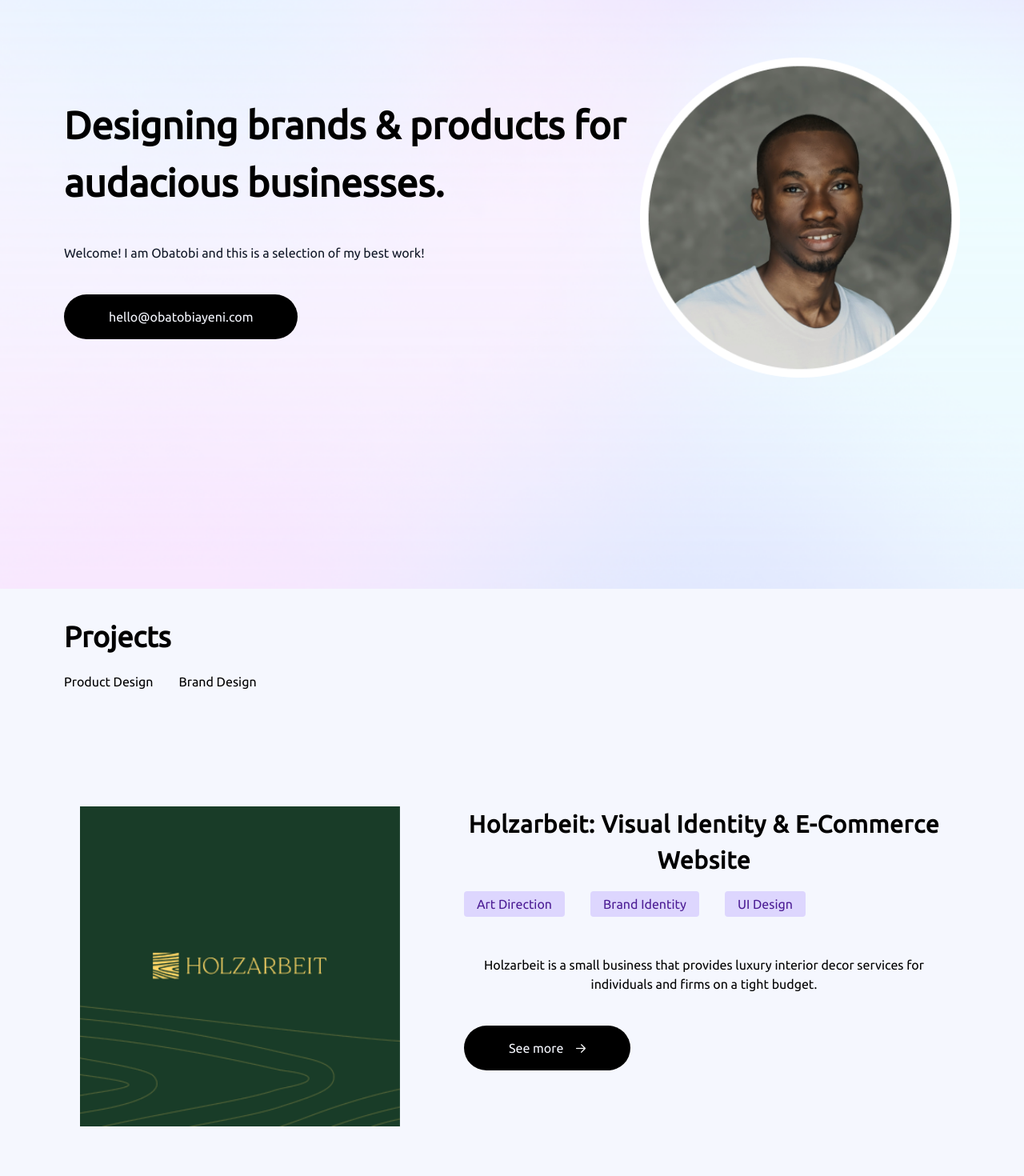
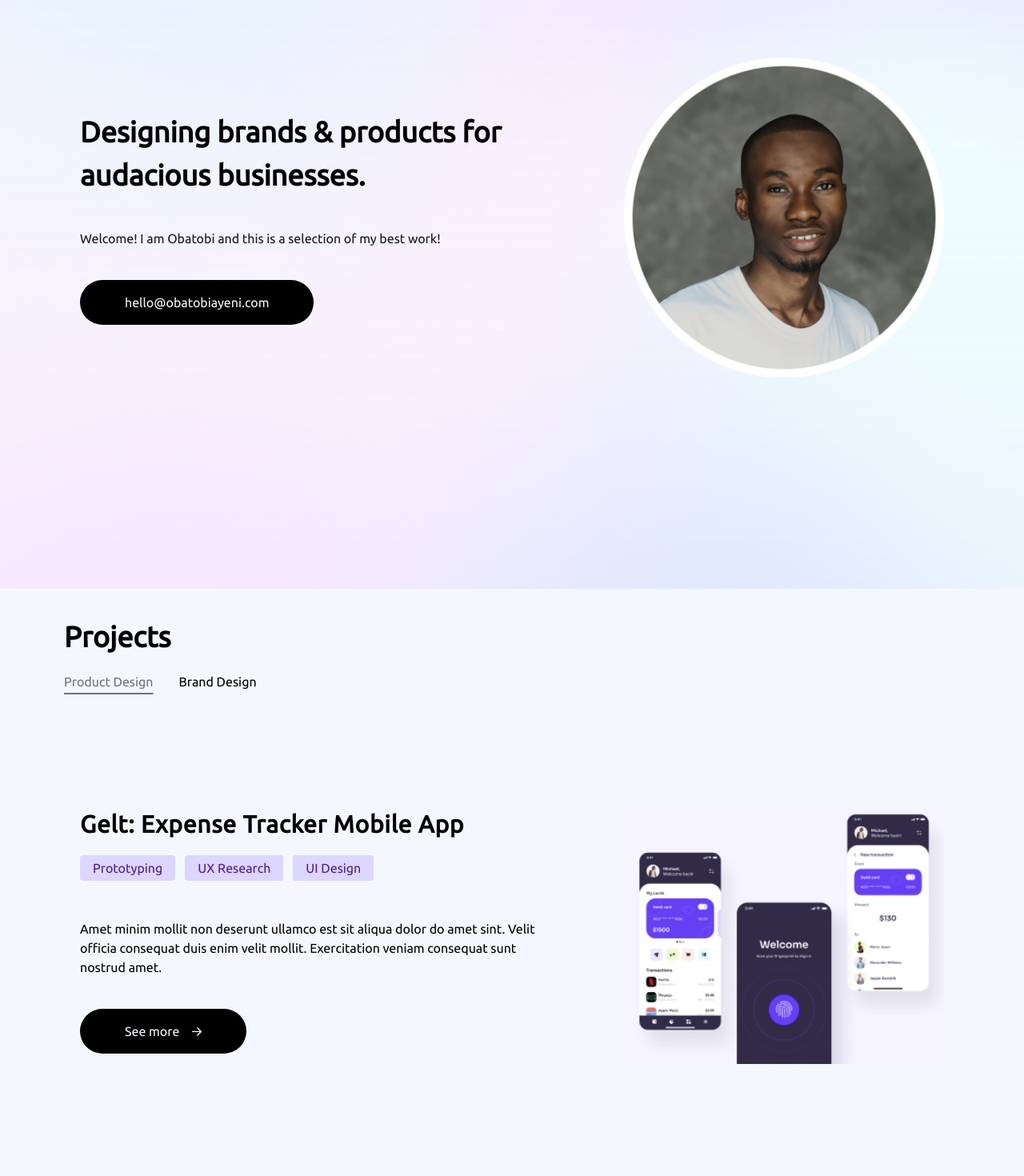
Before and after one commit to ozo-vehe/ayeni, a Vue app: page / in a window 1280 px wide. Shown: the part 160-1630 px from the top of the page at 80% size. Built offline with nearby package versions, Linux system fonts and the light colour scheme.

Commit message:
implemented responsive design

```diff
--- a/src/components/Project.vue
+++ b/src/components/Project.vue
@@ -12,9 +12,9 @@
     <div class="projectImage w-400" :class="order">
       <img class="w-full" :src="project.image" :alt="project.name">
     </div>
-    <div class="projectInfo w-600">
+    <div class="projectInfo text-left w-600">
       <h1 class="text-3xl p-0 m-0 font-bold tracking-wide leading-normal">{{ project.name }}</h1>
-      <div class="projectTags flex flex-wrap gap-x-8 my-4">
+      <div class="projectTags flex flex-wrap gap-x-3 my-4">
         <p class="bg-violet-200 px-4 py-1 rounded" v-for="tag in project.tags">
           <span class="text-violet-900">{{ tag }}</span>
         </p>
@@ -24,7 +24,7 @@
       <Button
         text="See more"
         :link="project.link"
-        background="bg-black"
+        background="bg-black hover:bg-gray-800 transition-all duration-300"
         textColor="text-bg-color"
         :icon="icon"
       />
@@ -51,7 +51,7 @@
     }
     .projectTags {
       gap: 10px 5px;
-      font-size: 0.9rem;
+      font-size: 0.8rem;
     }
     .projectInfo > p {
       font-size: 1.1rem;
--- a/src/pages/LandingPage.vue
+++ b/src/pages/LandingPage.vue
@@ -11,9 +11,9 @@ defineProps({
 <template>
   <main class="landingPage">
     <NavBar name="obatobi"/>
-    <div class="relative w-full min-h-screen box-border px-20 pb-32 flex flex-wrap gap-y-16 justify-center items-center">
-      <div class="heroText w-720 order-0">
-        <h1 class="mb-4 leading-normal text-dark text-5xl font-bold">
+    <div class="relative w-full min-h-screen box-border px-20 pb-32 flex flex-wrap gap-x-20 gap-y-16 justify-center items-center">
+      <div class="heroText w-600 order-0">
+        <h1 class="mb-4 leading-normal text-dark text-4xl font-bold">
           Designing brands &amp; products for
           audacious businesses.
         </h1>
@@ -24,7 +24,7 @@ defineProps({
         <Button
           text="hello@obatobiayeni.com"
           link="mailto:hello@obatobiayeni.com"
-          background="bg-black"
+          background="bg-black hover:bg-gray-800 transition-all duration-300"
           textColor="text-bg-color"
         />
       </div>
--- a/src/pages/ProjectsPage.vue
+++ b/src/pages/ProjectsPage.vue
@@ -1,10 +1,11 @@
 <script setup>
-  import { reactive } from 'vue';
+  import { reactive, ref } from 'vue';
   import Project from '../components/Project.vue';
   import project1 from '../assets/images/project1.png';
   import project2 from '../assets/images/project2.png';
   import project3 from '../assets/images/project3.png';
 
+  // Data
   const projects = reactive([
     {
       id: 0,
@@ -16,7 +17,8 @@
         "UI Design"
       ],
       description: "Holzarbeit is a small business that provides luxury interior decor services for individuals and firms on a tight budget.",
-      link: "https://www.google.com"
+      link: "https://www.google.com",
+      type: [ "Brand Design" ],
     },
     {
       id: 1,
@@ -28,7 +30,8 @@
         "UI Design"
       ],
       description: "Amet minim mollit non deserunt ullamco est sit aliqua dolor do amet sint. Velit officia consequat duis enim velit mollit. Exercitation veniam consequat sunt nostrud amet.",
-      link: "https://www.google.com"
+      link: "https://www.google.com",
+      type: [ "Product Design" ],
     },
     {
       id: 2,
@@ -40,25 +43,42 @@
         "UI Design"
       ],
       description: "Amet minim mollit non deserunt ullamco est sit aliqua dolor do amet sint. Velit officia consequat duis enim velit mollit. Exercitation veniam consequat sunt nostrud amet.",
-      link: "https://www.google.com"
+      link: "https://www.google.com",
+      type: [ "Brand Design", "Product Design" ],
     }
-  ])
+  ]);
+  let type = ref("Product Design");
 </script>
 
 <template>
   <main class="bg-bg-color w-full px-20 py-10">
     <h1 class="font-bold text-4xl mb-6">Projects</h1>
     <div class="links flex gap-x-8 capitalize">
-      <a href="#">product design</a>
-      <a href="#">brand design</a>
+      <p
+        :class="{'text-gray-500 underline decoration-2 underline-offset-8': type === 'Product Design'}"
+        class="cursor-pointer"
+        @click="type = 'Product Design'"
+      >
+        product design
+      </p>
+      <p
+        :class="{'text-gray-500 underline decoration-2 underline-offset-8': type === 'Brand Design'}"
+        class="cursor-pointer"
+        @click="type = 'Brand Design'"
+      >
+        brand design
+      </p>
     </div>
-    <div class="w-full text-center my-36" v-for="project in projects" :key="project.id">
-      <template v-if="project.id % 2 !== 0">
-        <Project order="order-1" :project="project" />
+    <div class="projectContainer w-full text-center my-36" v-for="project in projects" :key="project.id">
+      <template v-if="project.type.includes(type)">
+        <template v-if="project.id % 2 !== 0">
+          <Project order="order-1" :project="project" />
+        </template>
+        <template v-else>
+          <Project order="order-0" :project="project"/>
+        </template>
       </template>
-      <template v-else>
-        <Project order="order-0" :project="project"/>
-      </template>
+
     </div>
   </main>
 </template>
@@ -68,5 +88,8 @@
     main {
       padding: 50px 20px;
     }
+    .projectContainer {
+      margin-top: 20px;
+    }
   }
 </style>
--- a/tailwind.config.js
+++ b/tailwind.config.js
@@ -10,6 +10,7 @@ module.exports = {
       spacing: {
         "30": "30px",
         "40": "40px",
+        "450": "450px",
         "400": "400px",
         "500": "500px",
         "600": "600px",
```
